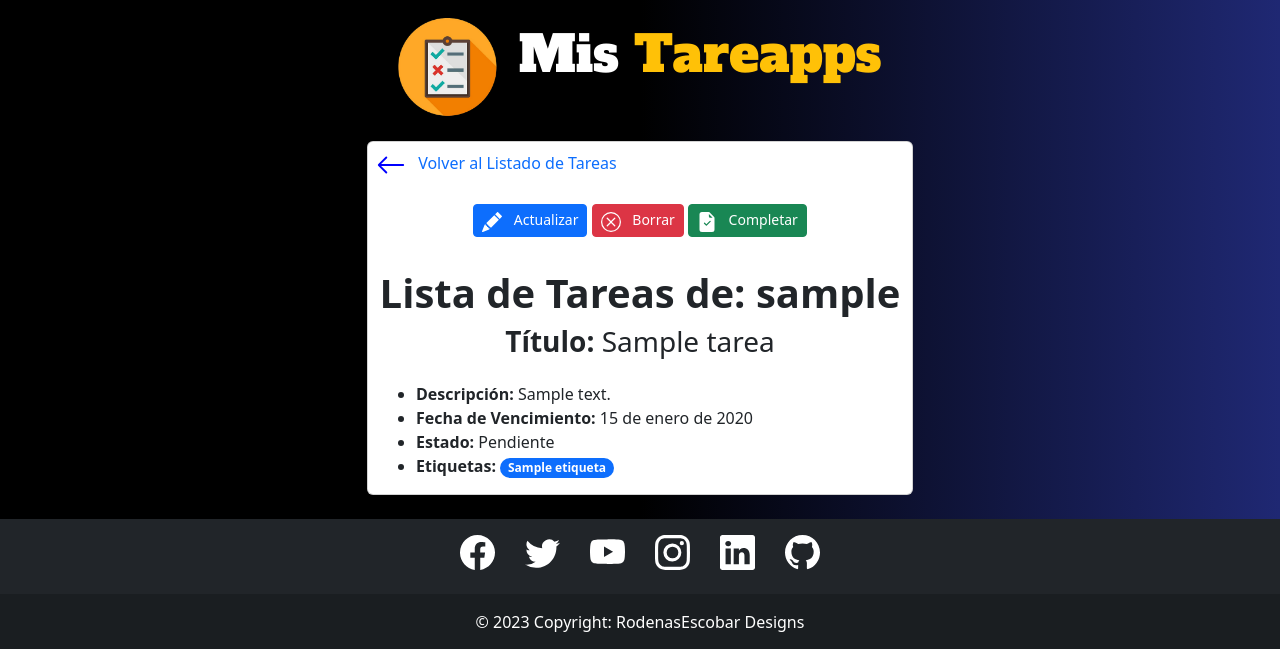
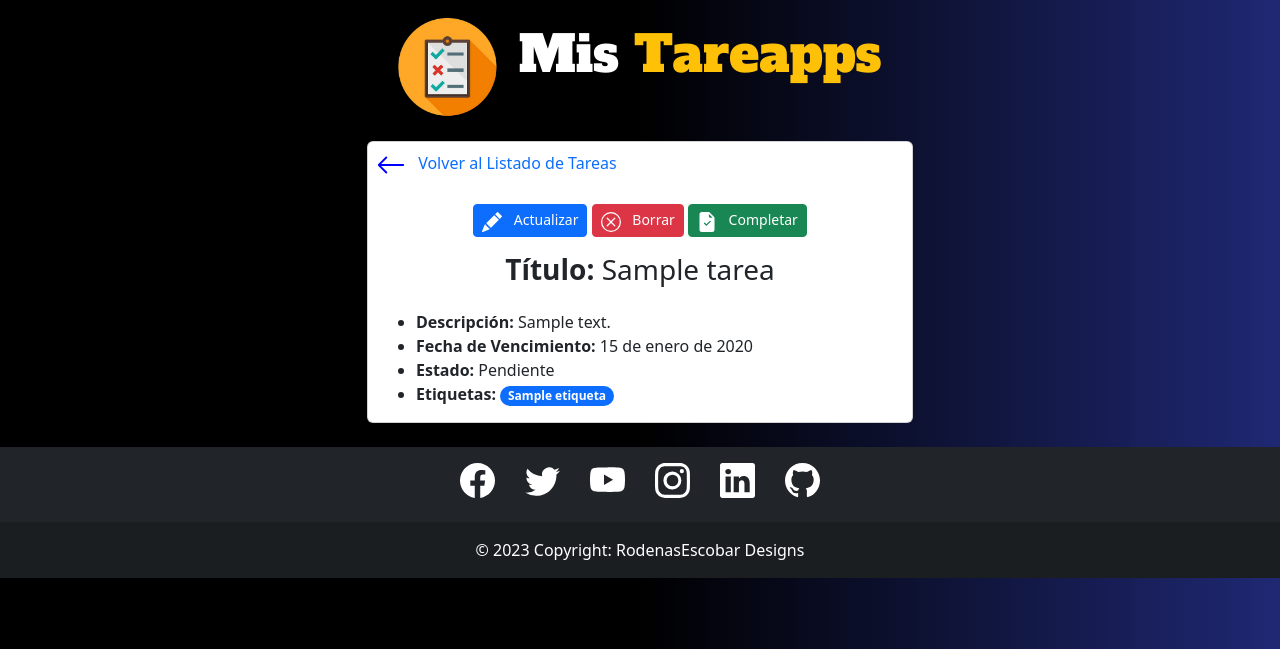
Before and after one commit to Leonardo-Rodenas/Trabajos-Individuales-Modulo-7, a Django app: a page that uses ejercicio_individual/app_1/templates/templates_app/app_1/detalle_tarea.html in a window 1280 px wide. Shown: the part 66-715 px from the top of the page. Run offline with Django 4.2, Linux system fonts and the light colour scheme; a user stored in the database is signed in; tables that the repository leaves empty hold one stand-in row (values such as "Sample post"); some libraries are stand-ins or nearby versions.

Commit message:
poco cambio en el proyecto :angry:

```diff
--- a/ejercicio_individual/app_1/templates/templates_app/app_1/detalle_tarea.html
+++ b/ejercicio_individual/app_1/templates/templates_app/app_1/detalle_tarea.html
@@ -14,6 +14,7 @@
                             d="M15 8a.5.5 0 0 0-.5-.5H2.707l3.147-3.146a.5.5 0 1 0-.708-.708l-4 4a.5.5 0 0 0 0 .708l4 4a.5.5 0 0 0 .708-.708L2.707 8.5H14.5A.5.5 0 0 0 15 8z" />
                     </svg> Volver al Listado de Tareas</a>
                 <div class="text-center">
+                    <!-- <a class="btn btn-primary my-3 btn-sm"  href="{% url 'actualiza_tarea' object.pk %}?form_initial={{ form_initial }}"> -->
                     <a class="btn btn-primary my-3 btn-sm" href="{% url 'actualiza_tarea' Tarea.id %}">
                         <svg xmlns="http://www.w3.org/2000/svg" width="20" height="20" fill="currentColor"
                             class="bi bi-pencil-fill me-2" viewBox="0 0 16 16">
@@ -36,7 +37,6 @@
                                 d="M9.293 0H4a2 2 0 0 0-2 2v12a2 2 0 0 0 2 2h8a2 2 0 0 0 2-2V4.707A1 1 0 0 0 13.707 4L10 .293A1 1 0 0 0 9.293 0zM9.5 3.5v-2l3 3h-2a1 1 0 0 1-1-1zm1.354 4.354-3 3a.5.5 0 0 1-.708 0l-1.5-1.5a.5.5 0 1 1 .708-.708L7.5 9.793l2.646-2.647a.5.5 0 0 1 .708.708z" />
                         </svg> Completar
                     </a>
-                    <h1 class="text-center fw-bold mt-3">Lista de Tareas de: {{ request.user }} </h1>
                 </div>
                 <h3 class="text-center"><b>Título: </b>{{Tarea}} </h3>
                 <ul class="m-3">
```
Also changed, not shown: ejercicio_individual/app_1/views.py (+19 -0 lines), 1 other file.
